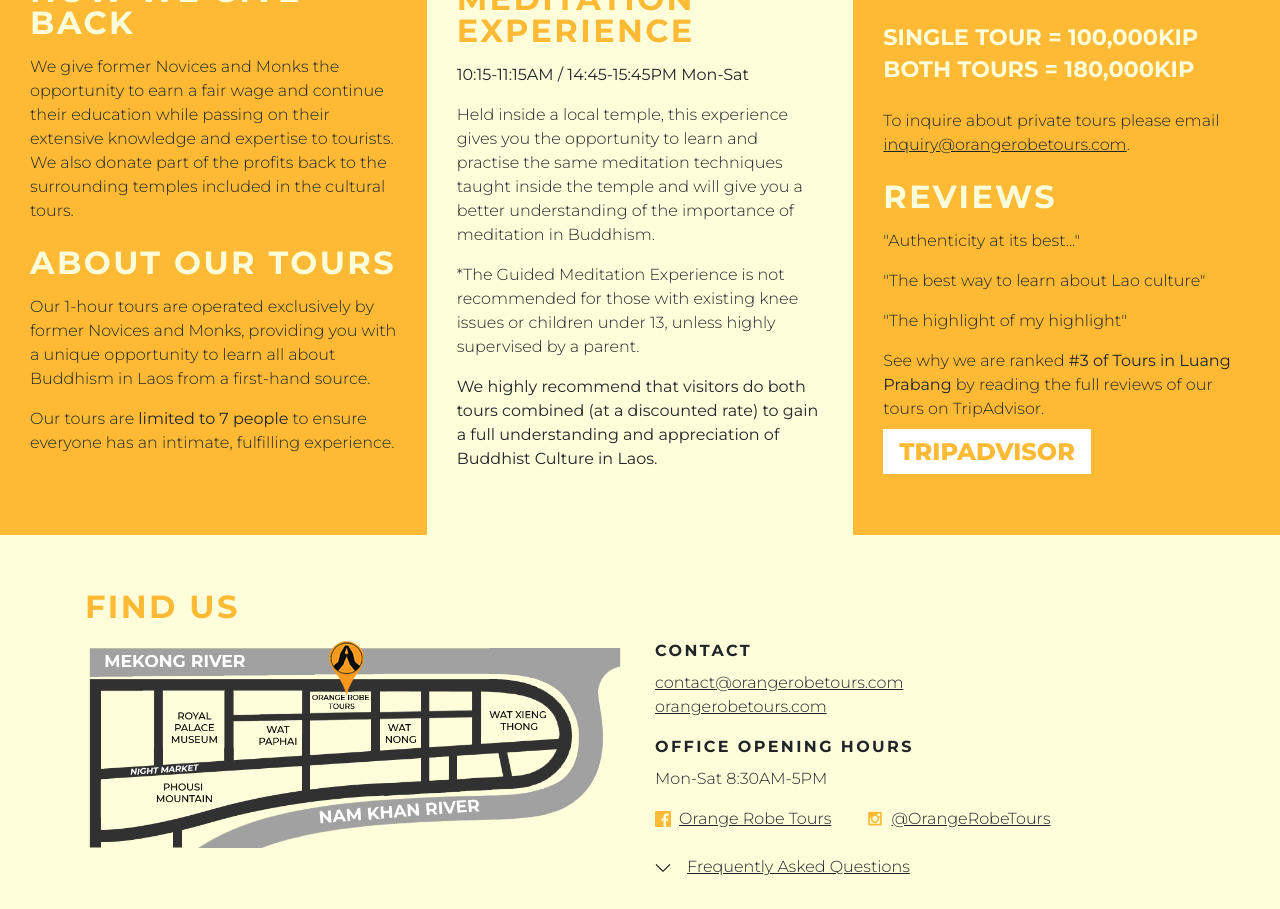
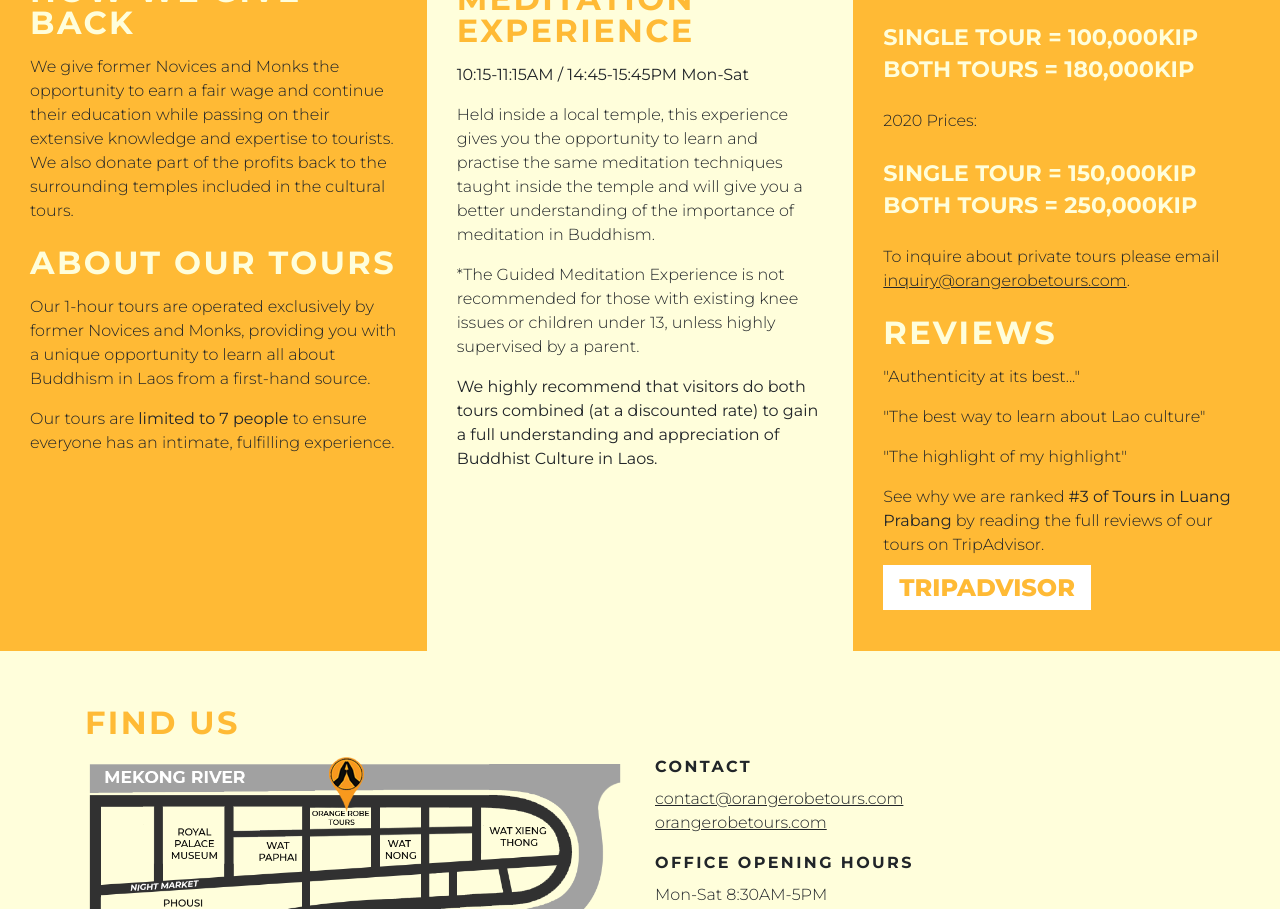
Before and after one commit to LTavvy/orange-robe-tours, a website built with webpack: page src/index.html in a window 1280 px wide. Shown: the part 1063-1972 px from the top of the page. Built offline with nearby package versions, Linux system fonts and the light colour scheme; a script that the page names is missing.

Commit message:
Update index.html

```diff
--- a/src/index.html
+++ b/src/index.html
@@ -106,6 +106,8 @@
             <p>To check availability & book a tour please click on the 'Book Now' button above (or scroll to the bottom of this page), select your tour package, then the date, then the time and continue to fill out the details.</p>
             <p>For the below in-store prices (per person) opt to <b>'pay on arrival'</b>. (Age 5-12 half price, under 5 free)</p>
             <p class="heading pricing">SINGLE TOUR = 100,000kip<br />BOTH TOURS = 180,000kip</p>
+            <p>2020 Prices:</p>
+            <p class="heading pricing">SINGLE TOUR = 150,000kip<br />BOTH TOURS = 250,000kip</p>
             <p>To inquire about private tours please email <a href="mailto:booking@orangerobetours.com">inquiry@orangerobetours.com</a>.</p>
             <p></p>
 
```
